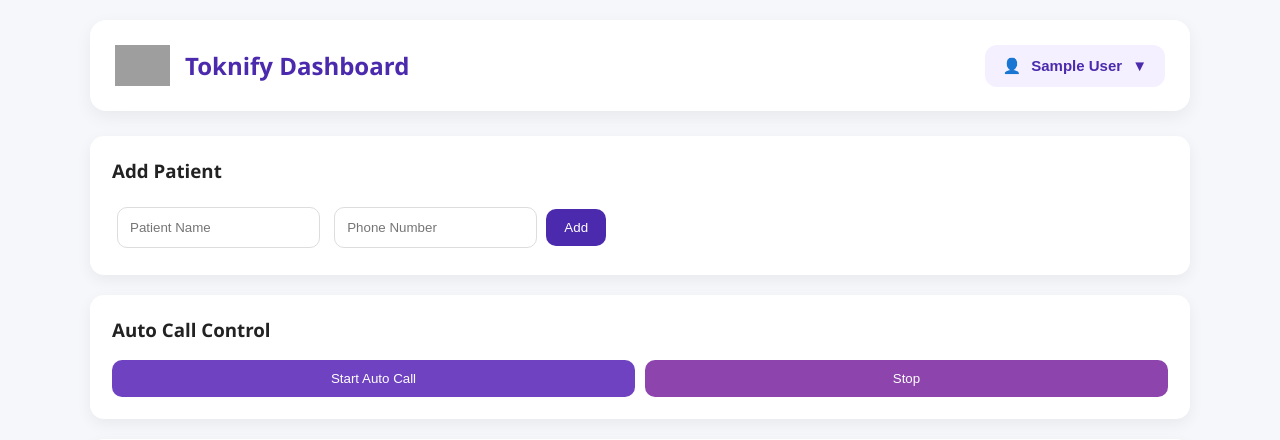
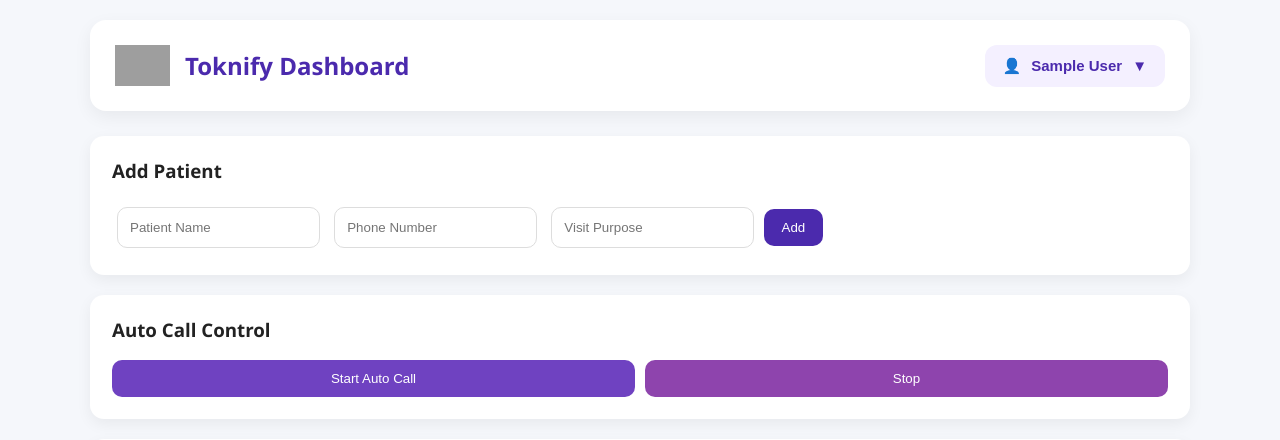
Before and after one commit to sethdiya-code/toknify, a Flask app: page / in a window 1280 px wide. Shown: the top 440 px of the page. Run offline with Flask 3, Linux system fonts and the light colour scheme; the visitor is signed in with stand-in values (Sample User, id 1); data that the repository does not hold is empty; grey boxes are pictures that could not be loaded.

Commit message:
Update index.html

```diff
--- a/templates/index.html
+++ b/templates/index.html
@@ -332,6 +332,7 @@
         <form action="/add" method="POST">
             <input type="text" name="name" placeholder="Patient Name" required>
             <input type="text" name="phone" placeholder="Phone Number" required>
+            <input type="text" name="visit_purpose" placeholder="Visit Purpose" required>
             <button type="submit" class="btn-blue">Add</button>
         </form>
     </div>
```
